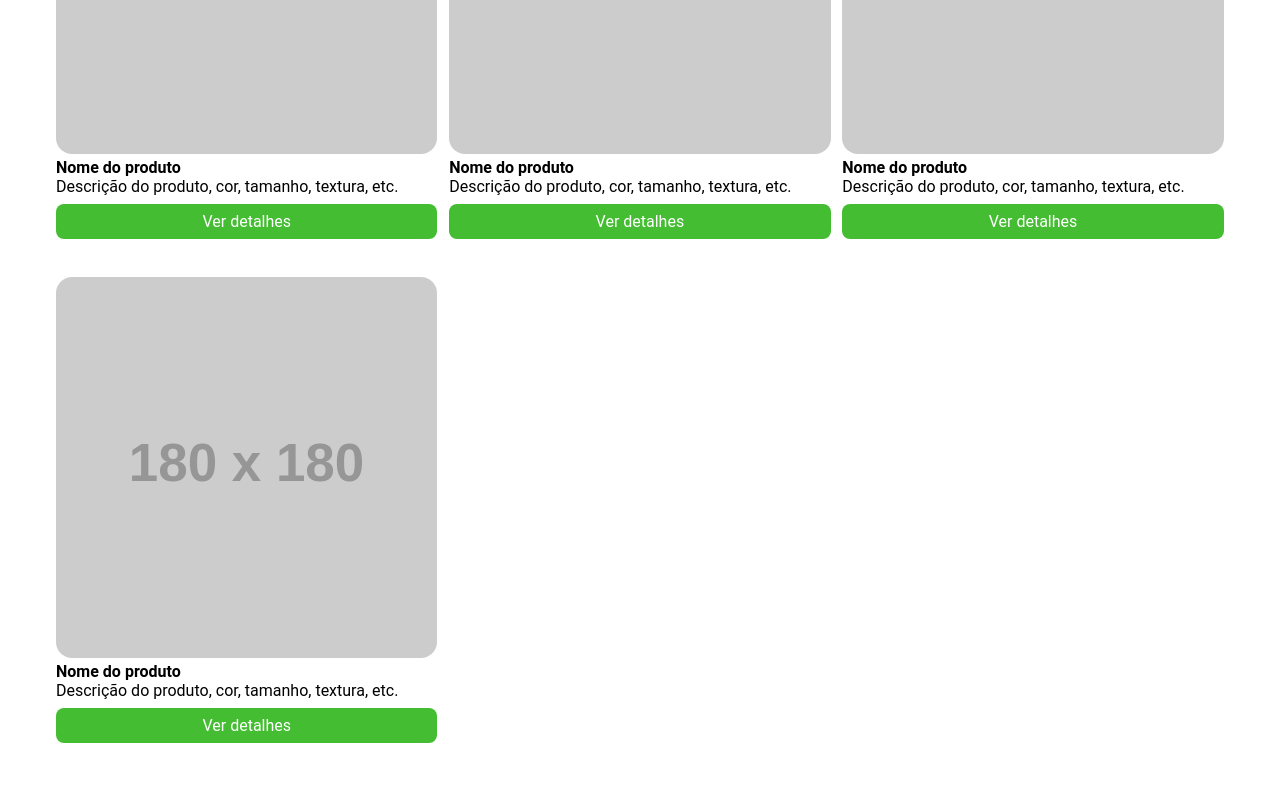
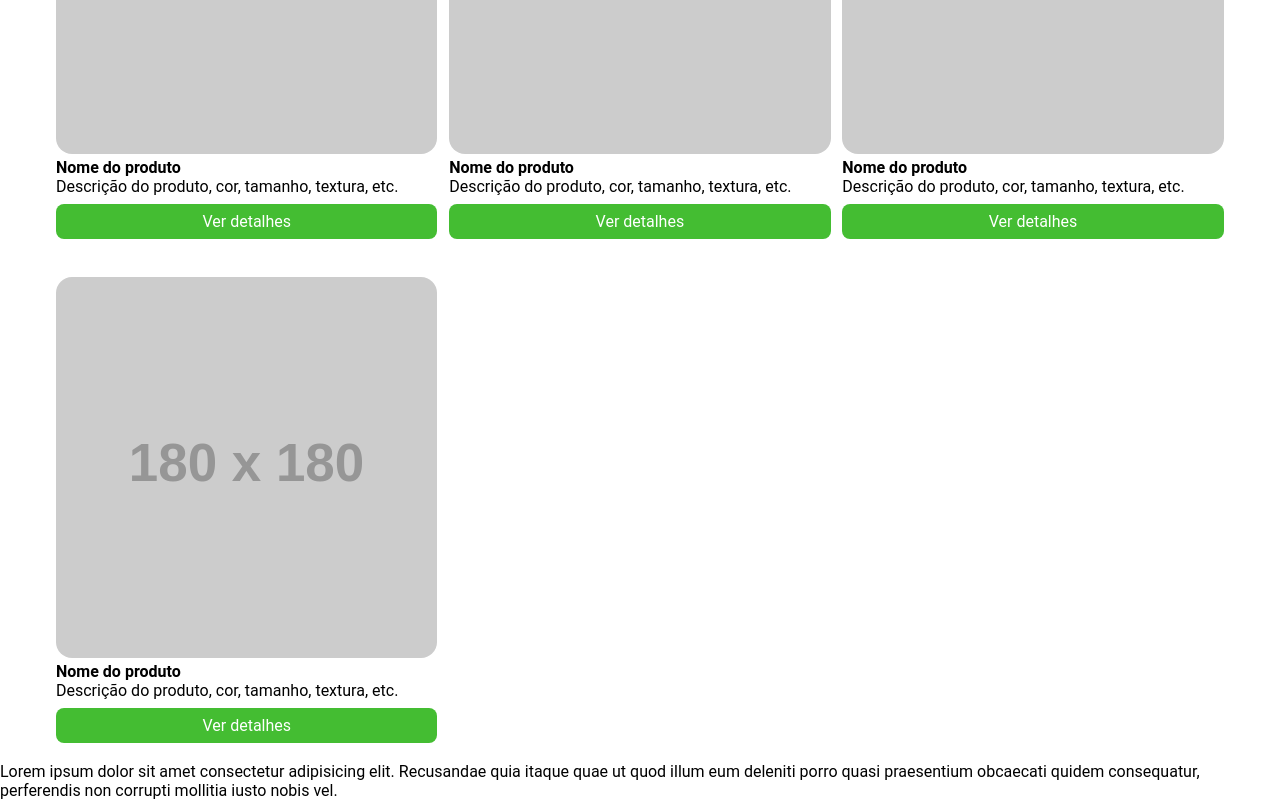
Before and after one commit to ElsonMateusFE/exercicio_less, a website: page index.html in a window 1280 px wide. Shown: the part 457-1257 px from the top of the page. Before the commit the page ends 1219 px from the top, so only its background shows below. Drawn offline with Linux system fonts and the light colour scheme; placeholder pictures from the web are drawn by us.

Commit message:
atualizacao

```diff
--- a/index.html
+++ b/index.html
@@ -72,5 +72,6 @@
             </ul>
         </div>
     </section>
+    <p>Lorem ipsum dolor sit amet consectetur adipisicing elit. Recusandae quia itaque quae ut quod illum eum deleniti porro quasi praesentium obcaecati quidem consequatur, perferendis non corrupti mollitia iusto nobis vel.</p>
 </body>
 </html>
```
